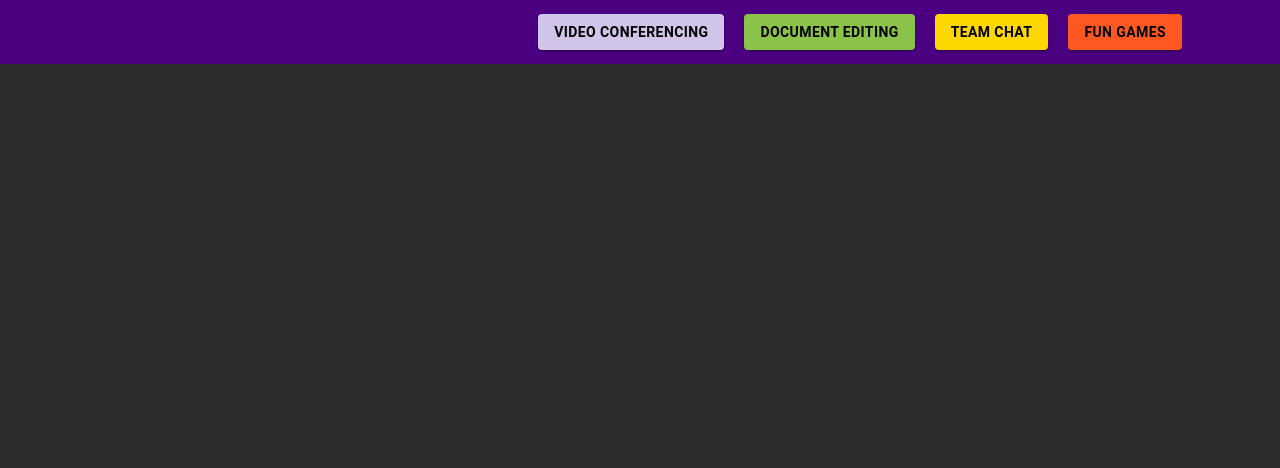
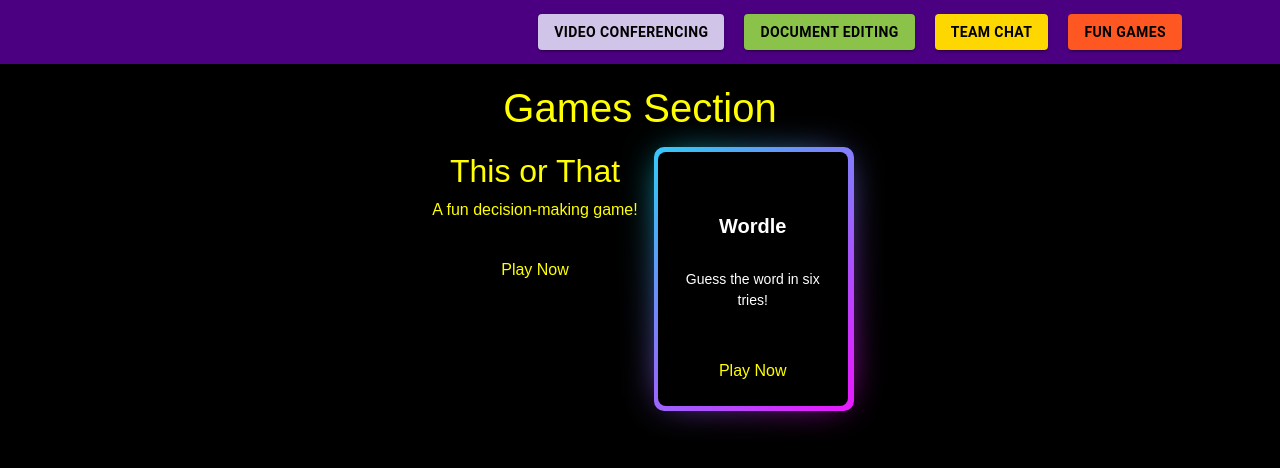
Before and after one commit to chaitra-samant/Hive, a React (Create React App) app in the folder my-app/: page /GameLandingpage in a window 1280 px wide. Shown: the top 468 px of the page. Built offline with nearby package versions, Linux system fonts and the light colour scheme.

Commit message:
Final college pc css

```diff
--- a/my-app/src/App.js
+++ b/my-app/src/App.js
@@ -1,14 +1,14 @@
 import './App.css';
-
 import Navbar from './components/NavBar.js';
 import TextEditor from './components/TEXTEDITOR/TextEditor.js';
-import { BrowserRouter as Router, Routes, Route } from 'react-router-dom';
-
+import { BrowserRouter as Router, Routes, Route } from 'react-router-dom'; // Corrected import
 import HomePage from './pages/Home-index.jsx';
 import RoomPage from './pages/Room-index.jsx';
+import GamesLandingpage from './components/Games/ThisOrThat/GameLandingpage.js';
 
-function App(){
+function App() {
   return (
+
       <div>
         <Navbar />
         <div>
@@ -16,9 +16,11 @@ function App(){
             <Route path='/VideoHomePage' element={<HomePage />} />
             <Route path='/room/:roomId' element={<RoomPage />} />
             <Route path="/document/:id" element={<TextEditor />} />
+            <Route path="/GameLandingpage" element={<GamesLandingpage />} />
           </Routes>
         </div>
       </div>
+
   );
 }
 
--- /dev/null
+++ b/my-app/src/components/Games/ThisOrThat/GameLandingpage.css
@@ -0,0 +1,107 @@
+/* GamesLandingPage.css */
+
+body {
+    margin: 0;
+    font-family: Arial, sans-serif;
+    background-color: black;
+    color: yellow;
+  }
+
+  .landing-page {
+    text-align: center;
+    padding: 20px;
+  }
+
+  .title {
+    font-size: 2.5rem;
+    margin-bottom: 20px;
+  }
+
+  .cards-container {
+    display: flex;
+    justify-content: center;
+    gap: 20px;
+  }
+
+  /* From Uiverse.io by Pravins01 */
+.card {
+    position: relative;
+    width: 190px;
+    height: 254px;
+    background-color: #000;
+    display: flex;
+    flex-direction: column;
+    justify-content: end;
+    padding: 12px;
+    gap: 12px;
+    border-radius: 8px;
+    cursor: pointer;
+    color: white;
+  }
+
+  .card::before {
+    content: '';
+    position: absolute;
+    inset: 0;
+    left: -5px;
+    margin: auto;
+    width: 200px;
+    height: 264px;
+    border-radius: 10px;
+    background: linear-gradient(-45deg, #e81cff 0%, #40c9ff 100% );
+    z-index: -10;
+    pointer-events: none;
+    transition: all 0.6s cubic-bezier(0.175, 0.885, 0.32, 1.275);
+  }
+
+  .card::after {
+    content: "";
+    z-index: -1;
+    position: absolute;
+    inset: 0;
+    background: linear-gradient(-45deg, #fc00ff 0%, #00dbde 100% );
+    transform: translate3d(0, 0, 0) scale(0.95);
+    filter: blur(20px);
+  }
+
+  .heading {
+    font-size: 20px;
+    text-transform: capitalize;
+    font-weight: 700;
+  }
+
+  .card p:not(.heading) {
+    font-size: 14px;
+  }
+
+  .card p:last-child {
+    color: #e81cff;
+    font-weight: 600;
+  }
+
+  .card:hover::after {
+    filter: blur(30px);
+  }
+
+  .card:hover::before {
+    transform: rotate(-90deg) scaleX(1.34) scaleY(0.77);
+  }
+
+
+
+  .play-button {
+    background-color: black;
+    color: yellow;
+    border: none;
+    padding: 10px 15px;
+    border-radius: 5px;
+    cursor: pointer;
+    font-size: 1rem;
+    margin-top: 10px;
+    transition: background-color 0.3s ease, color 0.3s ease;
+  }
+
+  .play-button:hover {
+    background-color: yellow;
+    color: black;
+  }
--- /dev/null
+++ b/my-app/src/components/Games/ThisOrThat/GameLandingpage.js
@@ -0,0 +1,26 @@
+import React from 'react';
+import './GameLandingpage.css';
+
+const GamesLandingPage = () => {
+  return (
+    <div className="landing-page">
+      <h1 className="title">Games Section</h1>
+      <div className="cards-container">
+        <div className="game-card">
+          <h2>This or That</h2>
+          <p>A fun decision-making game!</p>
+          <button className="play-button">Play Now</button>
+        </div>
+        <div className="card">
+        <p className="heading">
+    Wordle
+  </p>
+          <p>Guess the word in six tries!</p>
+          <button className="play-button">Play Now</button>
+        </div>
+      </div>
+    </div>
+  );
+};
+
+export default GamesLandingPage;
--- a/my-app/src/components/NavBar.js
+++ b/my-app/src/components/NavBar.js
@@ -16,6 +16,10 @@ const Navbar = () => {
 
   const handleVideoEditingClick = ()=>{
     navigate('/VideoHomePage')
+  }
+
+  const handleFunGameClick = ()=>{
+    navigate('/GameLandingpage')
   }
 
   return (
@@ -69,6 +73,7 @@ const Navbar = () => {
               margin: "0 10px",
               "&:hover": { backgroundColor: "#E64A19" }, // Slightly darker on hover
             }}
+            onClick={handleFunGameClick}
           >
             Fun Games
           </Button>
--- a/my-app/src/style.css
+++ b/my-app/src/style.css
@@ -3,10 +3,14 @@
 }
 
 body {
-    background-color: #2C2C2C; /* Greyish-black background */
+    background-color: #F9F9F9; /* Lighter grey background for the whole page */
     font-family: 'Arial', sans-serif;
     margin: 0;
-    color: #E0E0E0; /* Light grey text for contrast */
+    color: #333333; /* Dark text color for readability */
+}
+
+.container {
+    padding-top: 2rem; /* Add space between the navbar and the editor */
 }
 
 .container .ql-editor {
@@ -14,11 +18,11 @@ body {
     height: 11in;
     padding: 1in;
     margin: 1rem;
-    box-shadow: 0 0 10px 0 rgba(0, 0, 0, 0.3); /* Slight shadow for depth */
-    background-color: #FFEB7D; /* Light honey color for the text area */
-    border-radius: 10px; /* Rounded corners for a soft effect */
+    box-shadow: 0 0 10px 0 rgba(0, 0, 0, 0.1); /* Subtle shadow for depth */
+    background-color: #FFFFFF; /* White background for the text area */
+    border-radius: 8px; /* Rounded corners for a softer effect */
     font-size: 16px;
-    color: #3D3D3D; /* Dark text color for the editor */
+    color: #333333; /* Dark text for readability */
 }
 
 .container .ql-container.ql-snow {
@@ -33,10 +37,10 @@ body {
     z-index: 1;
     position: sticky;
     top: 0;
-    background-color: #FFCA28; /* Yellowish honey-like background for toolbar */
+    background-color: #F0F0F0; /* Very light grey for the toolbar */
     border: none;
-    box-shadow: 0 0 10px 0 rgba(0, 0, 0, 0.3); /* Shadow effect for depth */
-    border-radius: 10px; /* Rounded toolbar for smoother look */
+    box-shadow: 0 0 10px 0 rgba(0, 0, 0, 0.1); /* Subtle shadow for depth */
+    border-radius: 8px; /* Rounded toolbar for smoother look */
     padding: 0.5rem;
     margin-bottom: 1rem;
 }
@@ -55,7 +59,7 @@ body {
         height: 9in;
         padding: 0;
         margin: 0;
-        box-shadow: 0 0 5px 0 rgba(0, 0, 0, 0.5);
+        box-shadow: 0 0 5px 0 rgba(0, 0, 0, 0.2);
         align-self: flex-start;
     }
 
@@ -64,45 +68,45 @@ body {
     }
 }
 
-/* Styling for the font sizes (with a slight honey-colored theme) */
+/* Styling for the font sizes with light, neutral colors */
 .ql-size-10px {
     font-size: 10px;
-    color: #3D3D3D;
+    color: #333333; /* Dark grey for readability */
 }
 
 .ql-size-12px {
     font-size: 12px;
-    color: #3D3D3D;
+    color: #333333; /* Dark grey for readability */
 }
 
 .ql-size-14px {
     font-size: 14px;
-    color: #3D3D3D;
+    color: #333333; /* Dark grey for readability */
 }
 
 .ql-size-16px {
     font-size: 16px;
-    color: #3D3D3D;
+    color: #333333; /* Dark grey for readability */
 }
 
 .ql-size-18px {
     font-size: 18px;
-    color: #3D3D3D;
+    color: #333333; /* Dark grey for readability */
 }
 
 .ql-size-20px {
     font-size: 20px;
-    color: #3D3D3D;
+    color: #333333; /* Dark grey for readability */
 }
 
 .ql-size-24px {
     font-size: 24px;
-    color: #3D3D3D;
+    color: #333333; /* Dark grey for readability */
 }
 
-/* Honeycomb background effect (for the editor and toolbar) */
+/* Subtle background pattern for the editor */
 .container .ql-editor {
-    background-image: url('https://your-image-link.com/honeycomb-pattern.png');
+    background-image: url('https://your-image-link.com/neutral-pattern.png');
     background-size: cover;
     background-repeat: no-repeat;
     background-position: center;
@@ -110,16 +114,16 @@ body {
 
 /* Hover effect for toolbar buttons */
 .ql-toolbar button:hover {
-    background-color: #FFB74D; /* Lighter yellow on hover */
+    background-color: #DDDDDD; /* Lighter grey hover effect */
     border-radius: 5px;
     cursor: pointer;
-    box-shadow: 0 0 5px 0 rgba(0, 0, 0, 0.2);
+    box-shadow: 0 0 5px 0 rgba(0, 0, 0, 0.1);
 }
 
-/* Adjusting button styles to be more bee-like */
+/* Adjusting button styles to be more sleek */
 .ql-toolbar button {
-    background-color: #FFEB3B; /* Honey yellow */
-    color: #3D3D3D; /* Dark text for readability */
+    background-color: #F0F0F0; /* Light grey background */
+    color: #333333; /* Dark text for contrast */
     border-radius: 5px;
     padding: 8px 15px;
     font-size: 16px;
@@ -128,24 +132,24 @@ body {
 }
 
 .ql-toolbar button.ql-active {
-    background-color: #FF9800; /* Slightly darker yellow for active buttons */
+    background-color: #BDBDBD; /* Slightly darker grey for active buttons */
 }
 
-/* Customizing the background color for the font size dropdown */
+/* Customizing the font size dropdown */
 .ql-picker.ql-size .ql-picker-label {
-    background-color: #FFEB7D; /* Lighter honey color for background */
-    color: #3D3D3D;
+    background-color: #F0F0F0; /* Light grey background for font size dropdown */
+    color: #333333; /* Dark grey text */
 }
 
-/* Style the font size dropdown to look like bee hive theme */
+/* Style the font size dropdown options */
 .ql-picker.ql-size .ql-picker-options {
-    background-color: #FFEB7D; /* Match with the editor background */
+    background-color: #F0F0F0; /* Light grey background */
     border-radius: 5px;
 }
 
-/* Customize the text color inside the editor to be dark for better readability */
+/* Ensure the text color in the editor is dark for readability */
 .ql-editor {
-    color: #3D3D3D; /* Dark text for readability */
+    color: #333333; /* Dark grey text for readability */
 }
 
 /* Customizing the font family */
```
Lines whose indentation alone changed are shown as unchanged.
